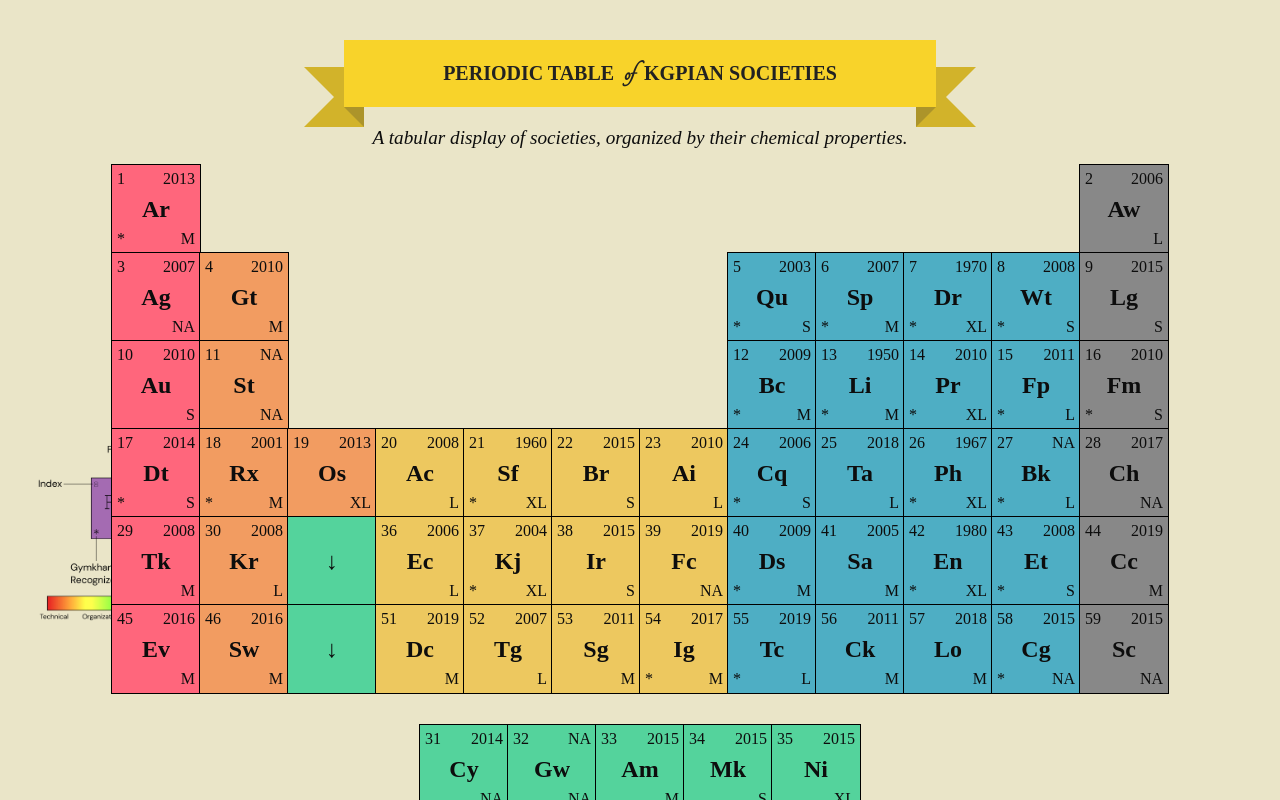
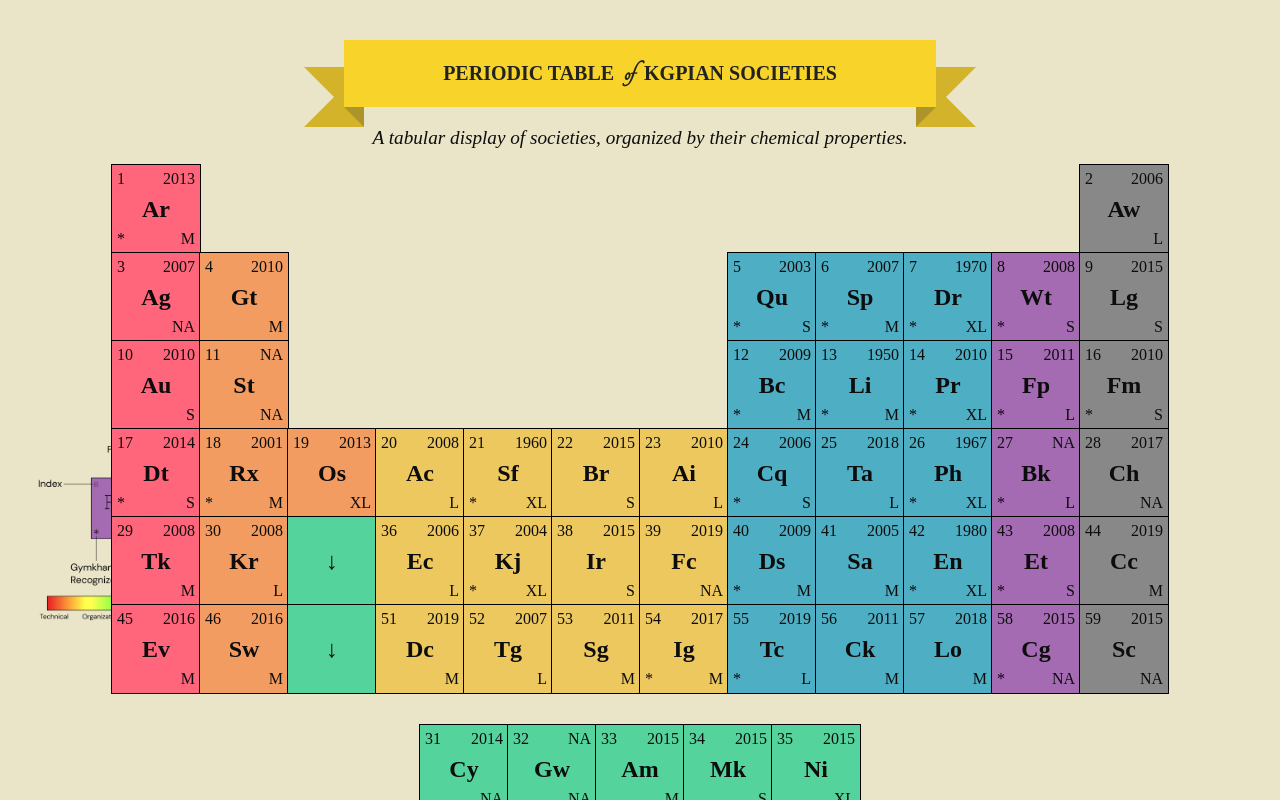
Before and after one commit to metakgp/societytable, a React (Vite) app: page / in a window 1280 px wide. Shown: the top 800 px of the page. Built offline with nearby package versions, Linux system fonts and the light colour scheme; a web font is replaced by a local one.

Commit message:
fix: show the correct color for CC societies

```diff
--- a/src/styles/_table.scss
+++ b/src/styles/_table.scss
@@ -114,7 +114,7 @@ $block-u-color: #888888;
 		}
 
 		&.block-cc {
-			background-color: $block-c-color;
+			background-color: $block-cc-color;
 		}
 
 		&.block-u {
```
